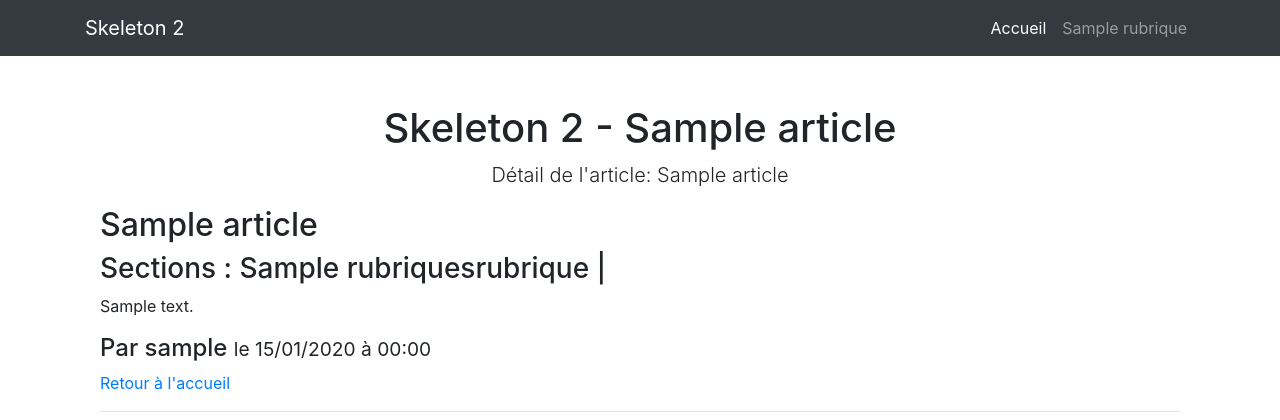
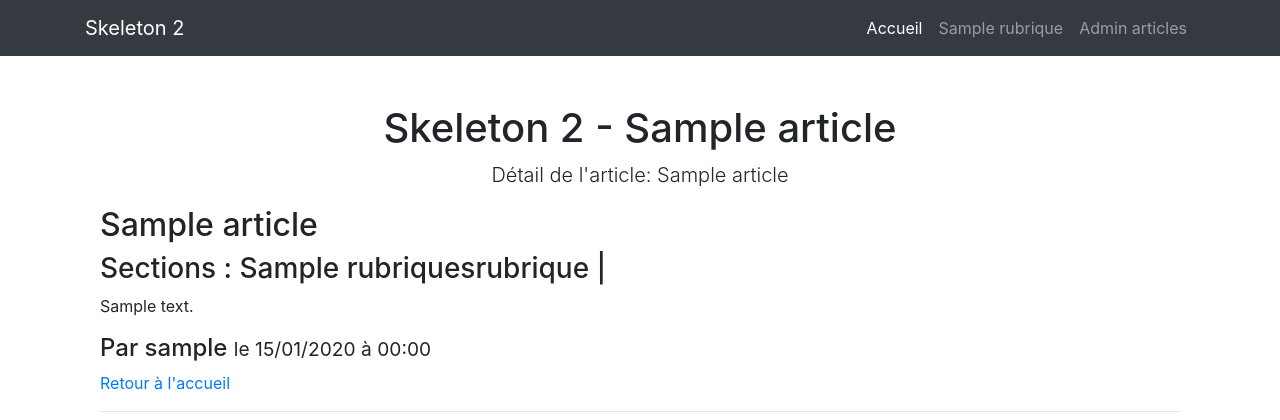
Before and after one commit to mikhawa/skeleton2, a PHP site: template templates/public/article.html.twig in a window 1280 px wide. Shown: the top 420 px of the page. Run offline with PHP 8.4, Linux system fonts and the light colour scheme; the template is opened without the code that fills it: most values are stand-ins (such as "Sample title", 1, 10 or a date in 2020); some libraries are stand-ins or nearby versions.

Commit message:
tempory link to crud's article

```diff
--- a/src/Controller/ArticlesController.php
+++ b/src/Controller/ArticlesController.php
@@ -10,7 +10,7 @@ use Symfony\Component\HttpFoundation\Response;
 use Symfony\Component\Routing\Annotation\Route;
 
 /**
- * @Route("/articles")
+ * @Route("/admin/articles")
  */
 class ArticlesController extends AbstractController
 {
@@ -27,7 +27,7 @@ class ArticlesController extends AbstractController
     }
 
     /**
-     * @Route("/new", name="articles_new", methods="GET|POST")
+     * @Route("/nouveau", name="articles_new", methods="GET|POST")
      */
     public function new(Request $request): Response
     {
@@ -58,7 +58,7 @@ class ArticlesController extends AbstractController
     }
 
     /**
-     * @Route("/{idarticles}/edit", name="articles_edit", methods="GET|POST")
+     * @Route("/{idarticles}/modifier", name="articles_edit", methods="GET|POST")
      */
     public function edit(Request $request, Articles $article): Response
     {
--- a/templates/public/article.html.twig
+++ b/templates/public/article.html.twig
@@ -2,7 +2,7 @@
 
 {% block title %}Skeleton2 - {{ articles.getThetitle }}{% endblock %}
 {% block menu %}
-    {% for item in rubriques %}<li class="nav-item"><a class="nav-link" href="{{ path('detail_rubrique',{'id':item.getIdrubriques}) }}">{{ item.getThertitle }}</a></li>{% endfor %}
+    {% for item in rubriques %}<li class="nav-item"><a class="nav-link" href="{{ path('detail_rubrique',{'id':item.getIdrubriques}) }}">{{ item.getThertitle }}</a></li>{% endfor %}<li class="nav-item"><a class="nav-link" href="{{ path('articles_index')}}">Admin articles</a></li>
             {% endblock %}
 {% block stitre %}{{ parent() }} - {{ articles.getThetitle }}{% endblock %}
 {% block sstitre %}Détail de l'article: {{ articles.getThetitle }}{% endblock %}
--- a/templates/public/index.html.twig
+++ b/templates/public/index.html.twig
@@ -2,7 +2,7 @@
 
 {% block title %}Skeleton2 - Accueil {% endblock %}
 {% block menu %}
-    {% for item in rubriques %}<li class="nav-item"><a class="nav-link" href="{{ path('detail_rubrique',{'id':item.getIdrubriques}) }}">{{ item.getThertitle }}</a></li>{% endfor %}
+    {% for item in rubriques %}<li class="nav-item"><a class="nav-link" href="{{ path('detail_rubrique',{'id':item.getIdrubriques}) }}">{{ item.getThertitle }}</a></li>{% endfor %}<li class="nav-item"><a class="nav-link" href="{{ path('articles_index')}}">Admin articles</a></li>
             {% endblock %}
 {% block stitre %}{{ parent() }} - Accueil{% endblock %}
 {% block sstitre %}Liste de nos articles{% endblock %}
--- a/templates/public/rubrique.html.twig
+++ b/templates/public/rubrique.html.twig
@@ -2,7 +2,7 @@
 
 {% block title %}Skeleton2 - Rubrique {{rubriqueactu.getThertitle}} {% endblock %}
 {% block menu %}
-    {% for item in rubriques %}<li class="nav-item"><a class="nav-link" href="{{ path('detail_rubrique',{'id':item.getIdrubriques}) }}">{{ item.getThertitle }}</a></li>{% endfor %}
+    {% for item in rubriques %}<li class="nav-item"><a class="nav-link" href="{{ path('detail_rubrique',{'id':item.getIdrubriques}) }}">{{ item.getThertitle }}</a></li>{% endfor %}<li class="nav-item"><a class="nav-link" href="{{ path('articles_index')}}">Admin articles</a></li>
             {% endblock %}
 {% block stitre %}{{ parent() }} - Rubrique {{rubriqueactu.getThertitle}}{% endblock %}
 {% block sstitre %}Liste de nos articles dans {{rubriqueactu.getThertitle}}{% endblock %}
```
Also changed, not shown: README.md.
